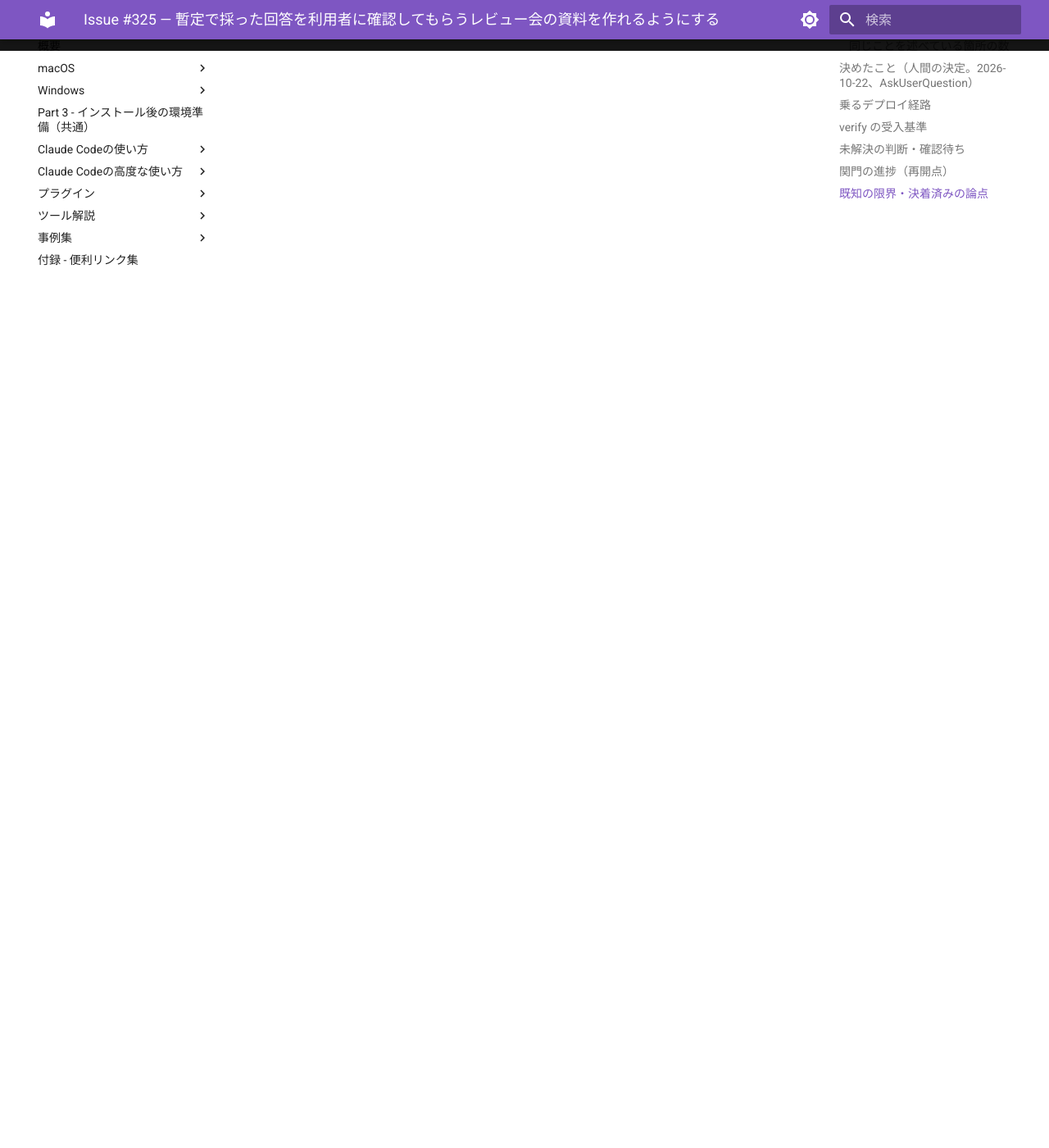
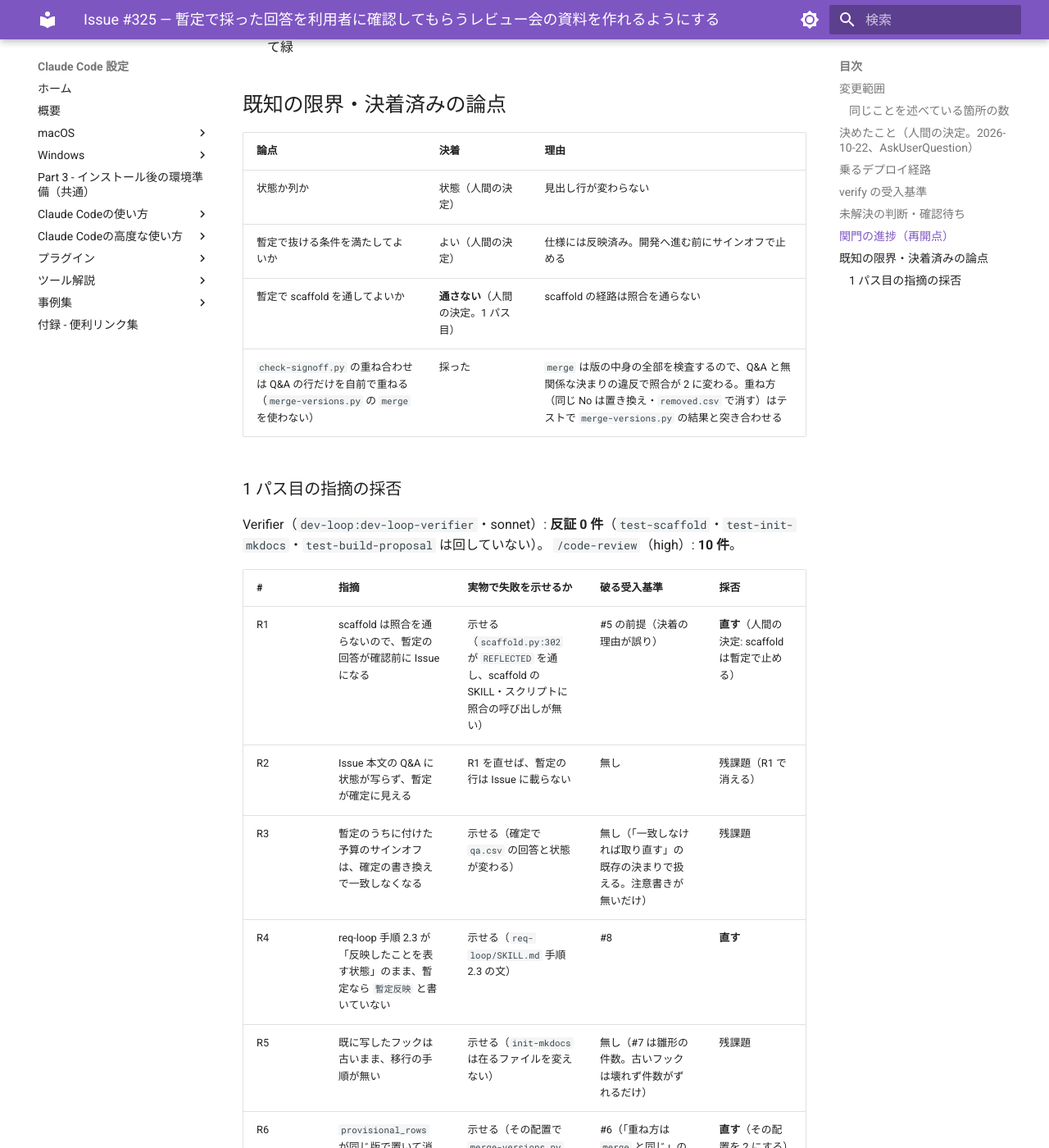
Before and after one commit to hdknr/claude-code-setup, an MkDocs documentation site: the page built from docs/plans/issue-325.md, in a window 1280 px wide and 1400 px high, scrolled down 4397 px. Shown: the whole window at 82% size. Built offline with MkDocs 1.6.1 and Material for MkDocs 9.7.7, drawn with Linux system fonts in a browser that asks for light colours; some of the changed text lies outside the part shown.

Commit message:
fix(spec-loop): 1 パス目の指摘に対応する（scaffold は暫定の Q&A で止める ほか）
- scaffold: 中間表現が `暫定反映` の Q&A を指せば止める（人間の決定。scaffold の経路は
  サインオフの照合を通らないので、確かめる前の回答が Issue になっていた）
- check-signoff: 同じ版で置きつつ消す Q&A の配置を 2 にする（merge-versions と同じ）。
  既存の試料のうちこの配置だった 2 件を、決まりどおりの配置に直す
- req-loop 手順 2.3: 暫定の回答なら `暫定反映` にすると書き分ける
- signoff-tags.md: 既存の段落を元の位置に戻し、一致しない かつ 暫定 の 3 の扱いを書く
- proposal: 3 の行で、一致しないほうの取り直しも訊く

Refs #325

Co-Authored-By: Claude Opus 5.5 <noreply@anthropic.com>

```diff
--- a/docs/plans/issue-325.md
+++ b/docs/plans/issue-325.md
@@ -19,9 +19,15 @@
 - `plugins/spec-loop/skills/scaffold/SKILL.md` — 「`反映済み` でない」の文言
 - `plugins/spec-loop/skills/proposal/SKILL.md` — 照合の 3 の扱い（書いてあれば）
 - `plugins/spec-loop/skills/*/SKILL.md` — 版の 2 行
-- `plugins/spec-loop/.claude-plugin/plugin.json`・`.claude-plugin/marketplace.json` — 版（minor: 0.15.0）
-- `scripts/test-check-qa-csv.py`・`scripts/test-qa-to-pptx.py`・`scripts/test-check-spec-exit.py`・`scripts/test-scaffold.py`・
-  `scripts/test-check-signoff.py`・`scripts/test-build-proposal.py`・`scripts/test-init-mkdocs.py` — 試料・期待・変異
+- `plugins/spec-loop/.claude-plugin/plugin.json` — 版（minor: 0.15.0）
+- `.claude-plugin/marketplace.json` — 同上
+- `scripts/test-check-qa-csv.py` — 試料・期待・変異
+- `scripts/test-qa-to-pptx.py` — 同上
+- `scripts/test-check-spec-exit.py` — 同上
+- `scripts/test-scaffold.py` — 同上
+- `scripts/test-check-signoff.py` — 同上
+- `scripts/test-build-proposal.py` — 同上
+- `scripts/test-init-mkdocs.py` — 同上
 - `CLAUDE.md` — スクリプトの説明（`check-spec-exit.py` が `qa-to-pptx.py` の定義で読む、の記述・`check-signoff.py`）
 - `docs/plugins/index.md` — 「反映済みでない Q&A」の文言（該当すれば）
 - `docs/plans/issue-325.md` — この計画
@@ -44,6 +50,9 @@
 - **表し方**: 状態 `暫定反映` を足す（列は足さない——見出し行が変わらないので既存の表は通る）
 - **抜ける条件**: `暫定反映` は仕様レビューを抜ける条件 1・scaffold を止めない（反映した行に数える）
 - **サインオフ**: req タグの時点に `暫定反映` の行が残れば `check-signoff.py` が非ゼロで落とす（提案書も作られない）
+- **scaffold**（2026-10-22、1 パス目の `/code-review` 指摘 R1 を受けて、AskUserQuestion）: **中間表現が `暫定反映` の Q&A を指せば
+  scaffold は止める**（`確認中` と同じ扱い）。抜ける条件 1 は今のまま暫定で抜けられる。
+  理由: scaffold の経路は `check-signoff.py` を通らないので、「開発へ進む前にサインオフで止める」が scaffold → dev-loop では成り立たない
 
 ## 乗るデプロイ経路
 
@@ -57,7 +66,7 @@
 | 2 | 暫定の行が資料に載り、未反映と言い回しが分かれる（表紙の件数・一覧・各問） | `qa-to-pptx.py` | 表紙・一覧・各問で状態を見て書き分ける |
 | 3 | 反映済みの行は資料に載らないまま | 同上 | `read_pending` の絞り |
 | 4 | `暫定反映` は抜ける条件 1 を止めず、`確認中` と未知の状態は止める | `check-spec-exit.py`（`spec-review`・`scaffold` が呼ぶ） | `REFLECTED` の外を数える（列挙の外は止める側） |
-| 5 | 中間表現が `暫定反映` の Q&A を指しても scaffold が止まらず、`確認中` なら止まる | `scaffold.py` の `check_qa_refs` | 同上 |
+| 5 | 中間表現が `暫定反映` の Q&A を指せば scaffold が止まり（`確認中` も止まる）、`反映済み` だけなら通る。**人間の決定で 1 パス目に書き換えた**（元は「暫定でも止まらない」） | `scaffold.py` の `check_qa_refs` | `暫定反映` を名指しして止める |
 | 6 | req タグの時点の重ねた Q&A に `暫定反映` が残れば照合が 3 で、提案書を書かない。後の版で `反映済み` に置き換えた・`removed.csv` で消した行は数えない | `check-signoff.py`・`build-proposal.py` | 版を順に重ねて数える（`versions.md` の「重ねるもの」） |
 | 7 | MkDocs のページの件数が暫定を「回答あり・未反映」に数えない | フック | `QA_PROVISIONAL` を分けて数える |
 | 8 | 決まり（`qa-csv.md`）・`req-loop` の手順が、暫定の書き方・確定のときの書き換え・変わったときの反映し直しを持ち、スクリプトの挙動と食い違わない | 文書 | 試料で確かめる |
@@ -84,9 +93,11 @@
   一覧に `Q-003（暫定）`、Q-003 の頁に「暫定の回答（反映済み・確認待ち）」と反映先、反映済みの Q-001 が載らないことを見た。
   抜ける条件 1 は暫定と反映済みだけの表で 0、確認中を含む表で確認中の 2 行を挙げて満たさない
 - 実験なし（交絡を潰す対象の実験は無い。上の実機確認は出力の目視）
-- `check-all.py`: **結果を回収していない**（割り目の時点で実行中だった）。**再開したら最初に回し直す**
+- `check-all.py`: 割り目の時点で実行中だった回は **44/44 緑**（`21664bb` の上）。再開後に `74dd3ab` で回し直し中
 - 手順 4 の割り目: AskUserQuestion で「**ここで割る**」が選ばれた（2026-10-22）
-- 関門: **まだどれも通していない**。次は手順 5（Verifier 1 パス目）と手順 6（`/code-review` 1 パス目）。base は上の SHA
+- 関門 1 パス目（2026-10-22）: **Verifier 反証 0 件**（sonnet）・**`/code-review` 指摘 10 件**（high）。採否は下の「1 パス目の指摘の採否」
+- 1 パス目の指摘対応: R1・R4・R6・R7・R8 を直した（未コミット。テストを回し中）。**残るのは手順 5 の当て直しと `/code-review` 2 パス目の両方**
+- `check-plan-scope.py` が 1 回赤（`触る:` の 1 行に複数パターン）→ 1 行 1 パターンに直して緑
 
 ## 既知の限界・決着済みの論点
 
@@ -94,4 +105,23 @@
 | --- | --- | --- |
 | 状態か列か | 状態（人間の決定） | 見出し行が変わらない |
 | 暫定で抜ける条件を満たしてよいか | よい（人間の決定） | 仕様には反映済み。開発へ進む前にサインオフで止める |
+| 暫定で scaffold を通してよいか | **通さない**（人間の決定。1 パス目） | scaffold の経路は照合を通らない |
 | `check-signoff.py` の重ね合わせは Q&A の行だけを自前で重ねる（`merge-versions.py` の `merge` を使わない） | 採った | `merge` は版の中身の全部を検査するので、Q&A と無関係な決まりの違反で照合が 2 に変わる。重ね方（同じ No は置き換え・`removed.csv` で消す）はテストで `merge-versions.py` の結果と突き合わせる |
+
+### 1 パス目の指摘の採否
+
+Verifier（`dev-loop:dev-loop-verifier`・sonnet）: **反証 0 件**（`test-scaffold`・`test-init-mkdocs`・`test-build-proposal` は回していない）。
+`/code-review`（high）: **10 件**。
+
+| # | 指摘 | 実物で失敗を示せるか | 破る受入基準 | 採否 |
+| --- | --- | --- | --- | --- |
+| R1 | scaffold は照合を通らないので、暫定の回答が確認前に Issue になる | 示せる（`scaffold.py:302` が `REFLECTED` を通し、scaffold の SKILL・スクリプトに照合の呼び出しが無い） | #5 の前提（決着の理由が誤り） | **直す**（人間の決定: scaffold は暫定で止める） |
+| R2 | Issue 本文の Q&A に状態が写らず、暫定が確定に見える | R1 を直せば、暫定の行は Issue に載らない | 無し | 残課題（R1 で消える） |
+| R3 | 暫定のうちに付けた予算のサインオフは、確定の書き換えで一致しなくなる | 示せる（確定で `qa.csv` の回答と状態が変わる） | 無し（「一致しなければ取り直す」の既存の決まりで扱える。注意書きが無いだけ） | 残課題 |
+| R4 | req-loop 手順 2.3 が「反映したことを表す状態」のまま、暫定なら `暫定反映` と書いていない | 示せる（`req-loop/SKILL.md` 手順 2.3 の文） | #8 | **直す** |
+| R5 | 既に写したフックは古いまま、移行の手順が無い | 示せる（`init-mkdocs` は在るファイルを変えない） | 無し（#7 は雛形の件数。古いフックは壊れず件数がずれるだけ） | 残課題 |
+| R6 | `provisional_rows` が同じ版で置いて消した行を黙って落とす（`merge` は拒否する） | 示せる（その配置で `merge-versions.py` は拒否、照合は 0） | #6（「重ね方は `merge` と同じ」の決着の理由が、この配置で誤り） | **直す**（その配置を 2 にする） |
+| R7 | `signoff-tags.md` で、既存の「提案書は一致したときだけ」と CI の注記が新しい見出しの下に入った | 示せる（`signoff-tags.md` の該当行） | #8（この差分が入れた文書の退行） | **直す** |
+| R8 | 一致しない かつ 暫定あり は 3 になり、proposal の SKILL の 3 の行が食い違いに触れない | 示せる（`check-signoff.py` の分岐と `proposal/SKILL.md:73`） | #8（文書がスクリプトの挙動と食い違う） | **直す** |
+| R9 | 前の版に残った暫定の行を、作業中の版の req-loop・資料が出さない | 示せない（前の版を暫定のまま残して次の版へ進む実データが無い） | 無し | 残課題 |
+| R10 | `provisional_rows` が `removed_shared_rows` の読み込みを写し、余計に git を呼ぶ | 示せる（重複） | 無し | 残課題 |
```
Also changed, not shown: docs/plugins/index.md (+2 -1 lines), plugins/spec-loop/references/qa-csv.md (+3 -2 lines), plugins/spec-loop/references/signoff-tags.md (+5 -3 lines), plugins/spec-loop/references/spec-exit.md (+1 -0 lines), plugins/spec-loop/references/spec-ir.md (+1 -1 lines), plugins/spec-loop/skills/proposal/SKILL.md (+1 -1 lines), plugins/spec-loop/skills/req-loop/SKILL.md (+3 -0 lines), plugins/spec-loop/skills/scaffold/SKILL.md (+1 -1 lines), 4 other files.
